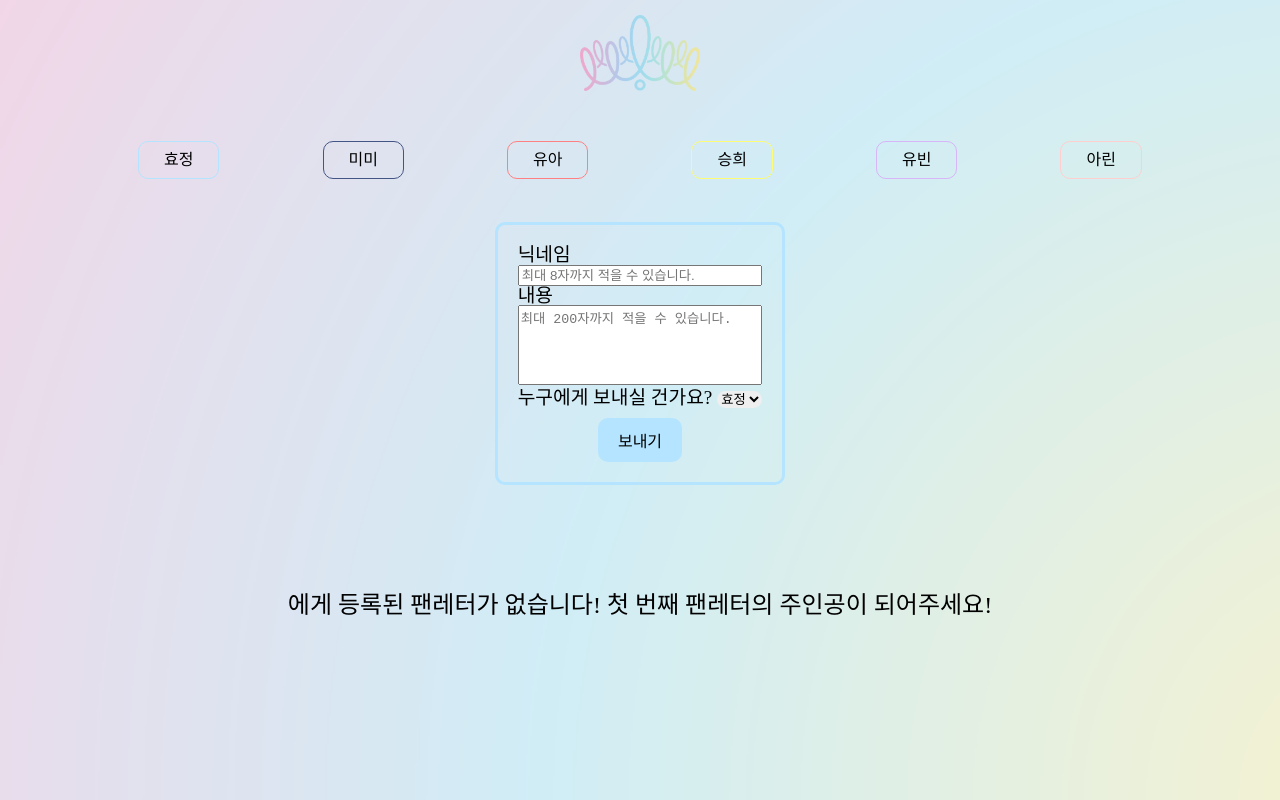
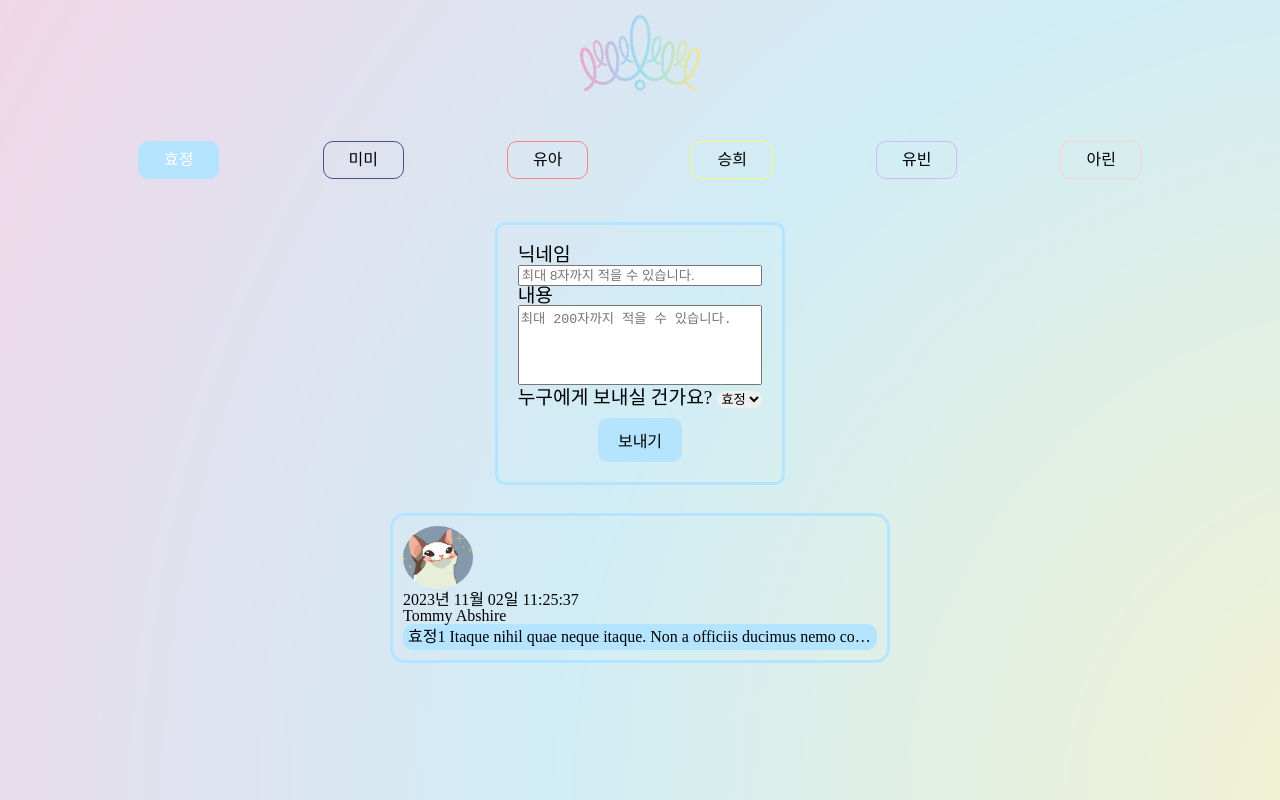
Before and after one commit to Yeomhyewon/Fan-Letter, a React (Create React App) app: page / in a window 1280 px wide. Built offline with nearby package versions, Linux system fonts and the light colour scheme; the HTML template or start-up script is replaced by a standard one; a web font is replaced by a local one.

Commit message:
main 수정

```diff
--- a/src/pages/Main.jsx
+++ b/src/pages/Main.jsx
@@ -41,7 +41,7 @@ const Main = ({ letter, setLetter }) => {
   const [content, setContent] = useState("");
   const [member, setMember] = useState("효정");
   //팬레터 없는 멤버 이름
-  const [clickM, setClickM] = useState("");
+  const [clickM, setClickM] = useState("효정");
 
   const onChangeNickname = (e) => {
     setUserNickname(e.target.value);
@@ -97,10 +97,12 @@ const Main = ({ letter, setLetter }) => {
     }
   };
 
-  const [navColor, setNavColor] = useState("");
+  const [navColor, setNavColor] = useState("#B4E4FF");
 
-  // 필터링 된 멤머별 펜레터
-  const [filterLetter, setfilterLetter] = useState([]);
+  const filted = letter.filter((v) => v.writedTo === clickM);
+
+  // 필터링 된 멤버별 펜레터
+  const [filterLetter, setfilterLetter] = useState(filted);
 
   // 클릭 시 색 바뀌게, 멤버별 펜레터만 보이게
   const clickMColorChange = (color) => {
```
